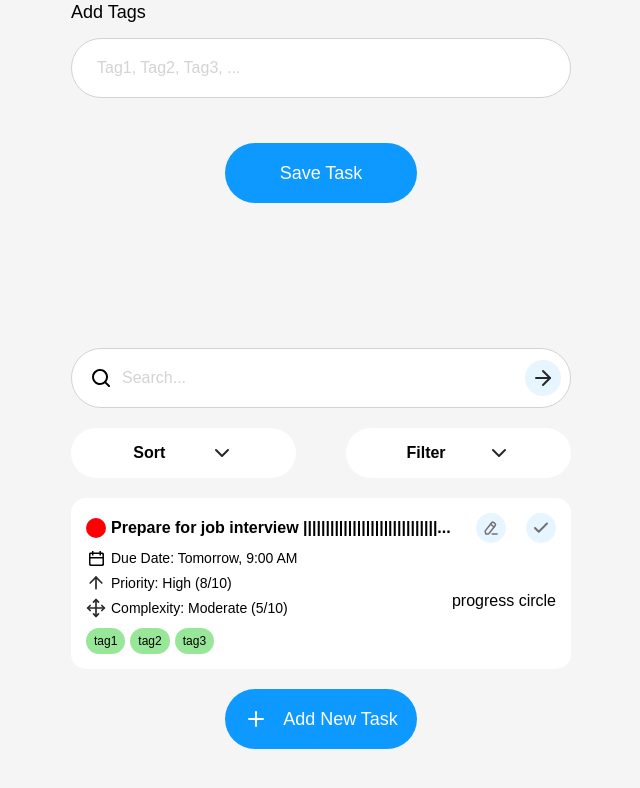
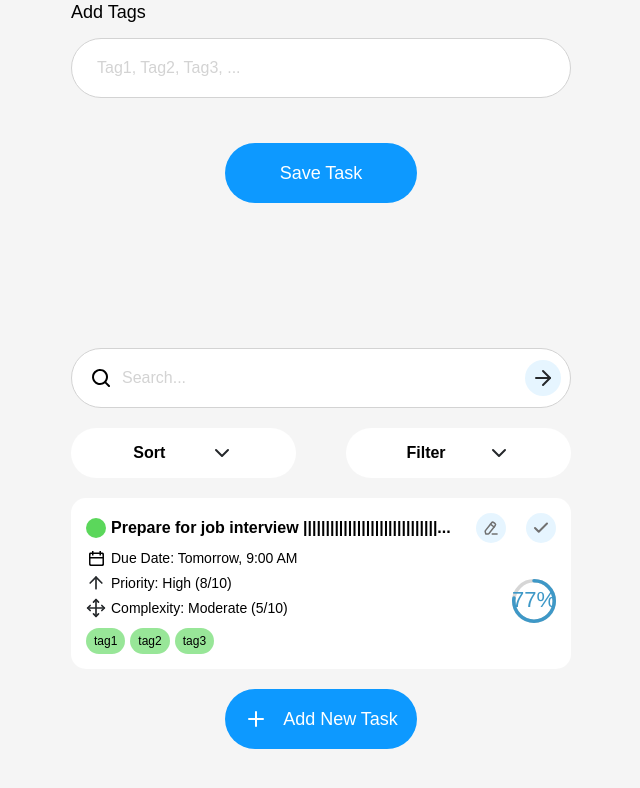
Before and after one commit to ImranHuhn/react_todo_app, a React (Vite) app: page / in a window 1280 px wide. Shown: the part 710-1498 px from the top of the page, without its empty margins (319-959 px from the left). Built offline with nearby package versions, Linux system fonts and the light colour scheme.

Commit message:
styling progress circle

```diff
--- a/src/components/Home/index.jsx
+++ b/src/components/Home/index.jsx
@@ -1,4 +1,6 @@
 import React from "react";
+import { CircularProgressbar } from "react-circular-progressbar";
+import "react-circular-progressbar/dist/styles.css";
 import { TextInput } from "../TextInput";
 import { ButtonWide } from "../ButtonWide";
 import {
@@ -13,6 +15,7 @@ import {
 
 class Home extends React.Component {
   render() {
+    const percentage = 77;
     return (
       <div
         style={{
@@ -123,7 +126,7 @@ class Home extends React.Component {
                 <div style={{ display: "flex", alignItems: "center" }}>
                   <div
                     style={{
-                      backgroundColor: "#FF0000",
+                      backgroundColor: "rgba(50, 205, 50,.8)",
                       borderRadius: "50%",
                       width: "20px",
                       height: "20px",
@@ -274,7 +277,22 @@ class Home extends React.Component {
                   </div>
                 </div>
                 <div style={{ display: "flex", alignItems: "center" }}>
-                  progress circle
+                  <div style={{ width: "44px", height: "44px" }}>
+                    <CircularProgressbar
+                      styles={{
+                        text: {
+                          fontSize: "50px",
+                        },
+                      }}
+                      // styles={buildStyles({
+                      //   pathColor: `rgba(50, 205, 50, ${percentage / 100})`,
+                      //   // textColor: "rgba(50, 205, 50)",
+                      //   trailColor: "#D1E2FE",
+                      // })}
+                      value={percentage}
+                      text={`${percentage}%`}
+                    />
+                  </div>
                 </div>
               </div>
             </div>
```
